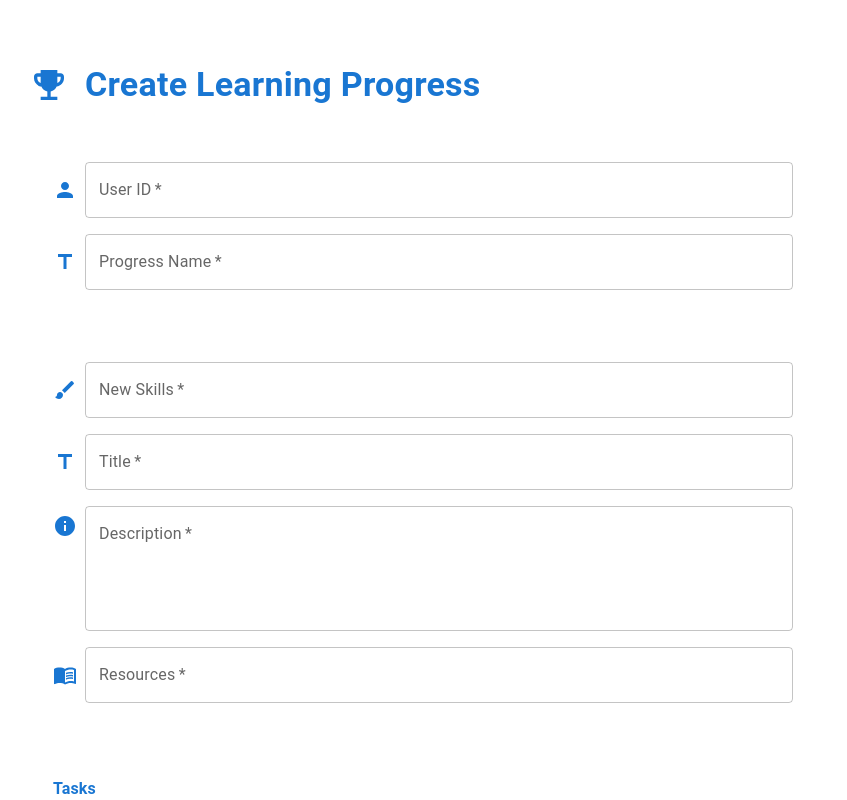
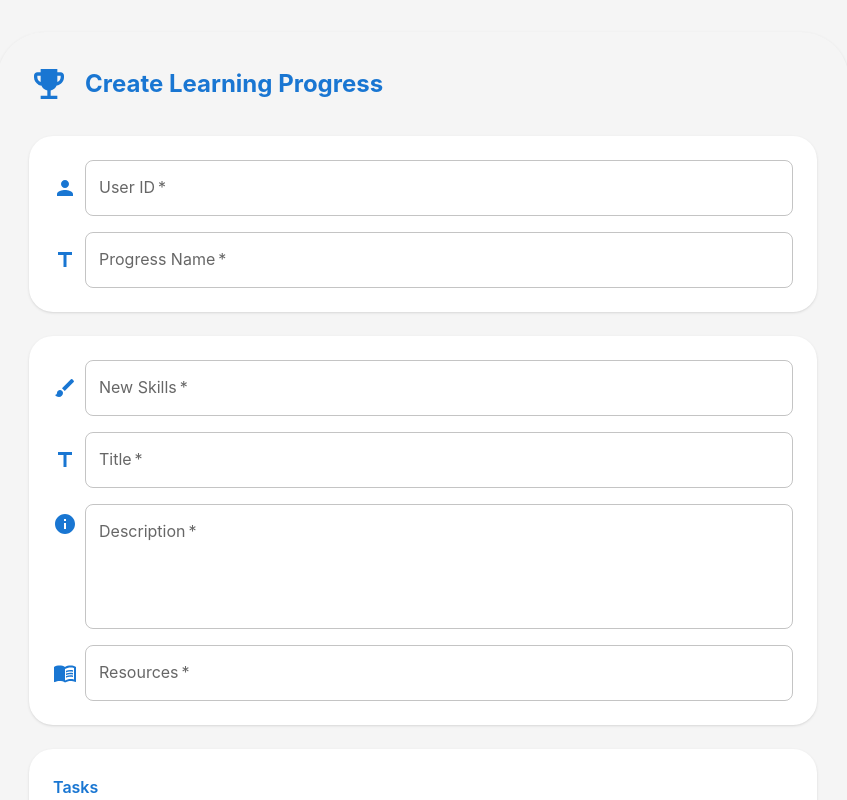
Before and after one commit to SandunRanjanaM/PAF_Assignment_Group_Project, a React (Create React App) app in the folder frontend/: page / in a window 1280 px wide. Shown: the top 800 px of the page, without its empty margins (217-1064 px from the left). Built offline with nearby package versions, Linux system fonts and the light colour scheme.

Commit message:
modified App.js and added theme.js

```diff
--- a/frontend/src/App.js
+++ b/frontend/src/App.js
@@ -1,26 +1,30 @@
 import React from 'react';
 import { BrowserRouter as Router, Routes, Route } from 'react-router-dom';
-
+import { ThemeProvider, CssBaseline } from '@mui/material';
+import theme from './theme';
 import CreateLearningProgress from './components/CreateLearningProgress';
 import ViewAllLearningProgress from './components/ViewAllLearningProgress';
 import CreateLearningPlan from './components/CreateLearningPlan';
 import ViewAllPlan from './components/ViewAllPlan';
+import UpdateLearningProgress from './components/UpdateLearningProgress';
 import UpdateLearningPlan from './components/UpdateLearningPlan';
-import UpdateLearningProgress from './components/UpdateLearningProgress';
 
 function App() {
   return (
+    <ThemeProvider theme={theme}>
+      <CssBaseline />
       <Router>
         <Routes>
           <Route path="/" element={<CreateLearningProgress />} />
           <Route path="/progresses" element={<ViewAllLearningProgress />} />
           <Route path="/create-plan" element={<CreateLearningPlan />} />
           <Route path="/view-all-plans" element={<ViewAllPlan />} />
+          <Route path="/update-progress/:progressId" element={<UpdateLearningProgress />} />
           <Route path="/update-plan/:id" element={<UpdateLearningPlan />} />
-        <Route path="/update-progress/:progressId" element={<UpdateLearningProgress />} />
           <Route path="/update-plan-by-user/:userId/:progressName" element={<UpdateLearningPlan />} />
         </Routes>
       </Router>
+    </ThemeProvider>
   );
 }
 
--- /dev/null
+++ b/frontend/src/theme.js
@@ -0,0 +1,214 @@
+import { createTheme } from '@mui/material/styles';
+
+const theme = createTheme({
+  palette: {
+    background: {
+      default: '#f5f5f5', // Light gray background for the main container
+      paper: '#ffffff',   // White background for cards and paper components
+    },
+    primary: {
+      main: '#1976d2',
+      light: '#42a5f5',
+      dark: '#1565c0',
+      contrastText: '#ffffff',
+    },
+    secondary: {
+      main: '#9c27b0',
+      light: '#ba68c8',
+      dark: '#7b1fa2',
+      contrastText: '#ffffff',
+    },
+    success: {
+      main: '#2e7d32',
+      light: '#4caf50',
+      dark: '#1b5e20',
+      contrastText: '#ffffff',
+    },
+    error: {
+      main: '#d32f2f',
+      light: '#ef5350',
+      dark: '#c62828',
+      contrastText: '#ffffff',
+    },
+    warning: {
+      main: '#ed6c02',
+      light: '#ff9800',
+      dark: '#e65100',
+      contrastText: '#ffffff',
+    },
+    info: {
+      main: '#0288d1',
+      light: '#03a9f4',
+      dark: '#01579b',
+      contrastText: '#ffffff',
+    },
+    text: {
+      primary: 'rgba(0, 0, 0, 0.87)',
+      secondary: 'rgba(0, 0, 0, 0.6)',
+      disabled: 'rgba(0, 0, 0, 0.38)',
+    },
+    divider: 'rgba(0, 0, 0, 0.12)',
+  },
+  typography: {
+    fontFamily: '"Inter", "Roboto", "Helvetica", "Arial", sans-serif',
+    h1: {
+      fontWeight: 700,
+      fontSize: '2.5rem',
+    },
+    h2: {
+      fontWeight: 700,
+      fontSize: '2rem',
+    },
+    h3: {
+      fontWeight: 600,
+      fontSize: '1.75rem',
+    },
+    h4: {
+      fontWeight: 600,
+      fontSize: '1.5rem',
+    },
+    h5: {
+      fontWeight: 600,
+      fontSize: '1.25rem',
+    },
+    h6: {
+      fontWeight: 600,
+      fontSize: '1rem',
+    },
+    subtitle1: {
+      fontSize: '1rem',
+      fontWeight: 500,
+    },
+    subtitle2: {
+      fontSize: '0.875rem',
+      fontWeight: 500,
+    },
+    body1: {
+      fontSize: '1rem',
+      lineHeight: 1.5,
+    },
+    body2: {
+      fontSize: '0.875rem',
+      lineHeight: 1.5,
+    },
+    button: {
+      textTransform: 'none',
+      fontWeight: 500,
+    },
+  },
+  shape: {
+    borderRadius: 12,
+  },
+  components: {
+    MuiPaper: {
+      styleOverrides: {
+        root: {
+          backgroundImage: 'none',
+          boxShadow: '0 1px 3px 0 rgb(0 0 0 / 0.1), 0 1px 2px -1px rgb(0 0 0 / 0.1)',
+        },
+      },
+    },
+    MuiCard: {
+      styleOverrides: {
+        root: {
+          backgroundImage: 'none',
+          boxShadow: '0 1px 3px 0 rgb(0 0 0 / 0.1), 0 1px 2px -1px rgb(0 0 0 / 0.1)',
+          transition: 'all 0.3s ease-in-out',
+          '&:hover': {
+            boxShadow: '0 10px 15px -3px rgb(0 0 0 / 0.1), 0 4px 6px -4px rgb(0 0 0 / 0.1)',
+            transform: 'translateY(-4px)',
+          },
+        },
+      },
+    },
+    MuiButton: {
+      styleOverrides: {
+        root: {
+          borderRadius: 8,
+          padding: '8px 16px',
+          transition: 'all 0.2s ease-in-out',
+          '&:hover': {
+            transform: 'translateY(-1px)',
+          },
+        },
+        contained: {
+          boxShadow: '0 1px 2px 0 rgb(0 0 0 / 0.05)',
+          '&:hover': {
+            boxShadow: '0 4px 6px -1px rgb(0 0 0 / 0.1), 0 2px 4px -2px rgb(0 0 0 / 0.1)',
+          },
+        },
+      },
+    },
+    MuiTextField: {
+      styleOverrides: {
+        root: {
+          '& .MuiOutlinedInput-root': {
+            borderRadius: 8,
+            transition: 'all 0.2s ease-in-out',
+            '&:hover': {
+              '& .MuiOutlinedInput-notchedOutline': {
+                borderColor: '#3b82f6',
+              },
+            },
+            '&.Mui-focused': {
+              '& .MuiOutlinedInput-notchedOutline': {
+                borderWidth: 2,
+              },
+            },
+          },
+        },
+      },
+    },
+    MuiChip: {
+      styleOverrides: {
+        root: {
+          borderRadius: 6,
+          fontWeight: 500,
+        },
+      },
+    },
+    MuiLinearProgress: {
+      styleOverrides: {
+        root: {
+          borderRadius: 4,
+          height: 8,
+        },
+      },
+    },
+    MuiCircularProgress: {
+      styleOverrides: {
+        root: {
+          '& .MuiCircularProgress-circle': {
+            strokeLinecap: 'round',
+          },
+        },
+      },
+    },
+    MuiAvatar: {
+      styleOverrides: {
+        root: {
+          boxShadow: '0 1px 2px 0 rgb(0 0 0 / 0.05)',
+        },
+      },
+    },
+    MuiIconButton: {
+      styleOverrides: {
+        root: {
+          transition: 'all 0.2s ease-in-out',
+          '&:hover': {
+            transform: 'scale(1.1)',
+          },
+        },
+      },
+    },
+    MuiAlert: {
+      styleOverrides: {
+        root: {
+          borderRadius: 8,
+        },
+      },
+    },
+  },
+});
+
+export default theme;
```
Lines whose indentation alone changed are shown as unchanged.
